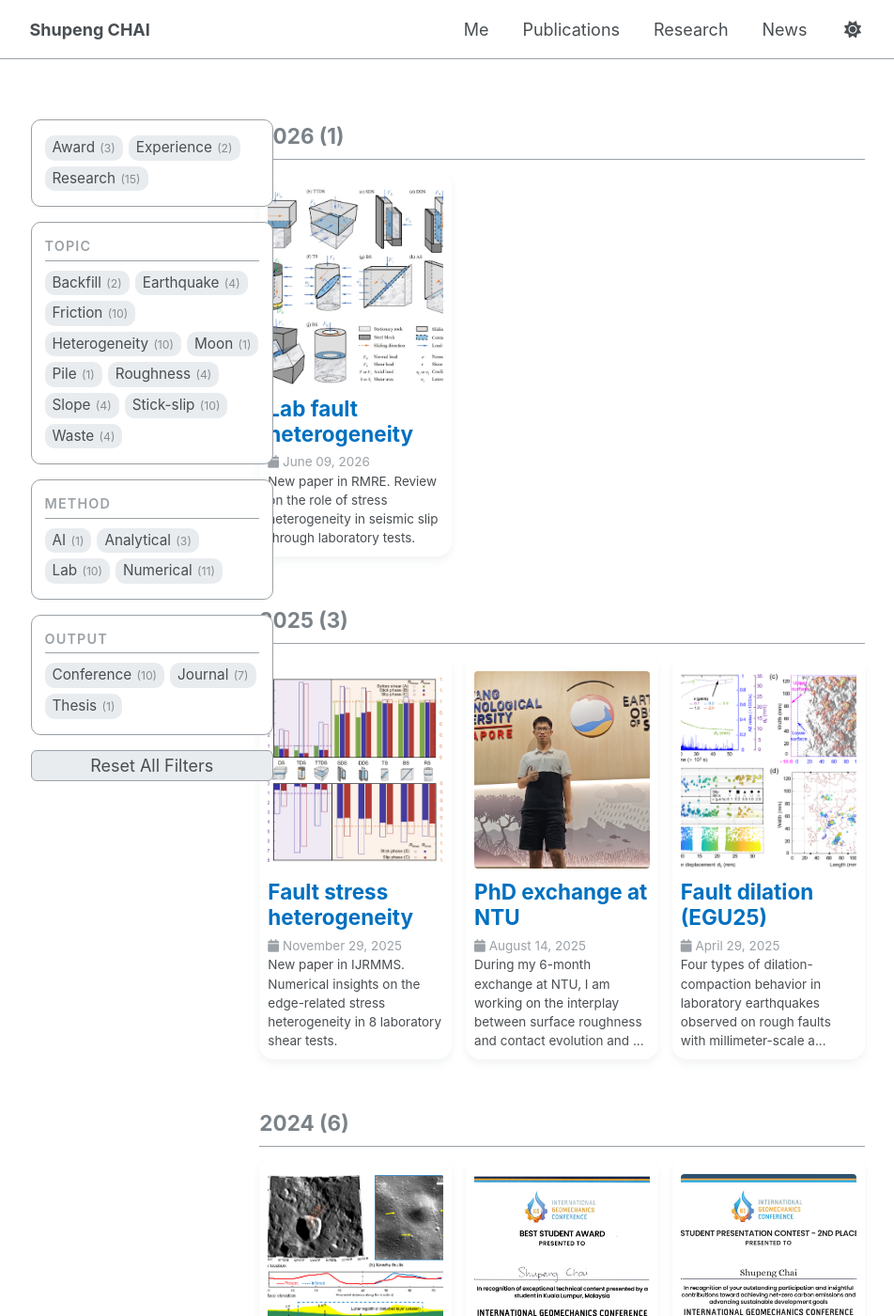
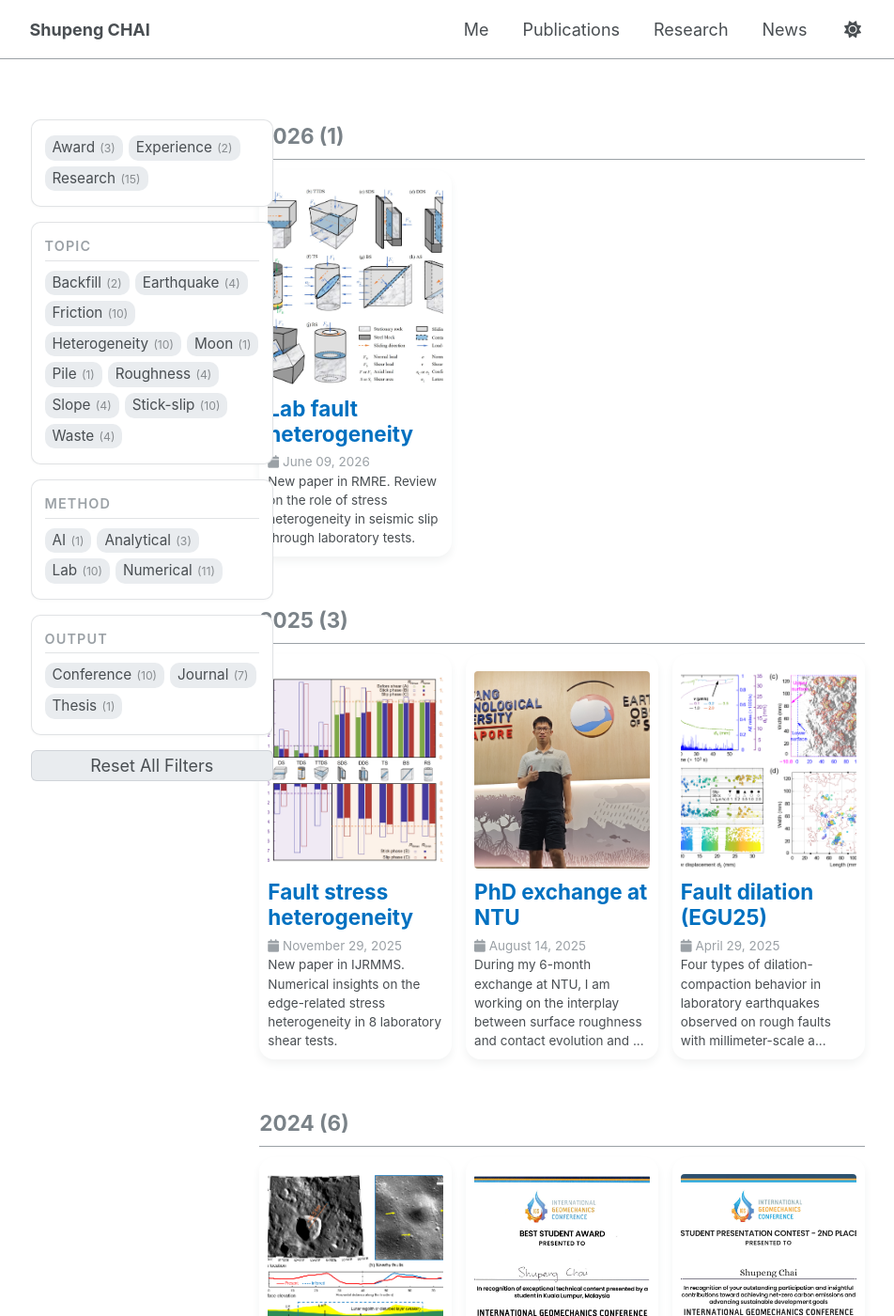
Before and after one commit to spchai/spchai.github.io, a Jekyll site: the page built from _pages/news.html, in a window 1280 px wide and 1400 px high. Shown: the whole window at 94% size, without its empty margins (164-1116 px from the left). Built offline with Jekyll 4.4.1, drawn with Linux system fonts in a browser that asks for light colours.

Commit message:
Update _sidebar.scss

```diff
--- a/_sass/layout/_sidebar.scss
+++ b/_sass/layout/_sidebar.scss
@@ -385,7 +385,7 @@
 
 .sidebar-filter-wrapper {
   --filter-panel-bg: var(--global-bg-color, #fff);
-  --filter-border: var(--global-border-color, #e2e2e2);
+  --filter-border: rgba(120, 128, 136, 0.22);
   --filter-muted-bg: var(--button-bg-color, #f0f0f0);
   --filter-muted-text: var(--global-text-color-light, #888);
   --filter-accent: var(--global-link-color, #0070C0);
```
